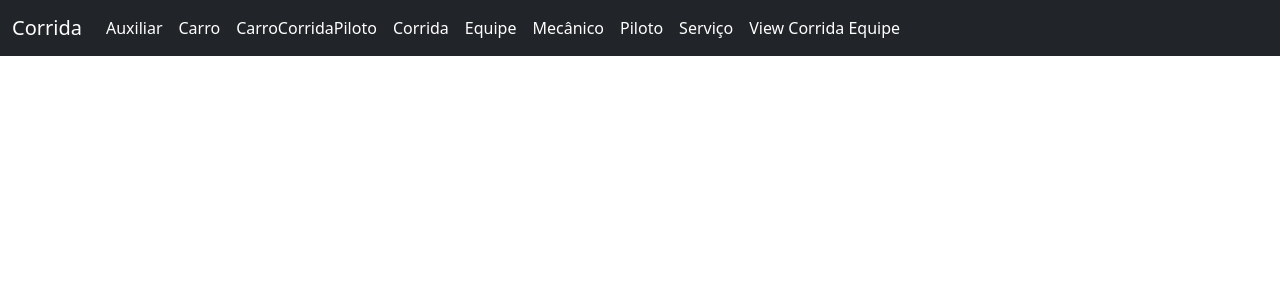
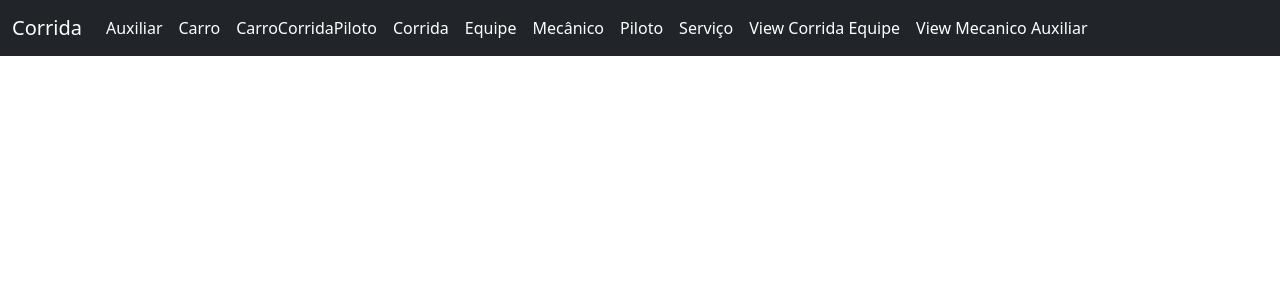
Before and after one commit to misaellimma/CorridaSquad-front, an Angular app: page / in a window 1280 px wide. Shown: the top 300 px of the page. Built offline with nearby package versions, Linux system fonts and the light colour scheme.

Commit message:
Finalização de front-end viewMecanicoAuxiliar

```diff
--- a/src/app/app-routing.module.ts
+++ b/src/app/app-routing.module.ts
@@ -40,7 +40,7 @@ const routes: Routes = [
   { path: "equipe", component: EquipeComponent},
   { path: "equipe/alterar/:id", component: EquipeAlterarComponent},
   { path: "viewCorridaEquipe", component: ViewCorridaEquipeComponent},
-  {path:"mecanico/auxiliares", component: ViewMecanicoAuxiliarComponent},
+  {path:"viewmecanicoauxiliar", component: ViewMecanicoAuxiliarComponent},
   {path:"quantidadeCarroCorrida", component: ViewQuantidadeCarroCorridaComponent}
 ];
 
--- a/src/app/app.component.html
+++ b/src/app/app.component.html
@@ -33,6 +33,9 @@
           <li class="nav-item">
             <a class="nav-link active" href="viewCorridaEquipe">View Corrida Equipe</a>
           </li>
+          <li class="nav-item">
+            <a class="nav-link active" href="viewmecanicoauxiliar">View Mecanico Auxiliar</a>
+          </li>
         </ul>
       </div>
     </div>
```
